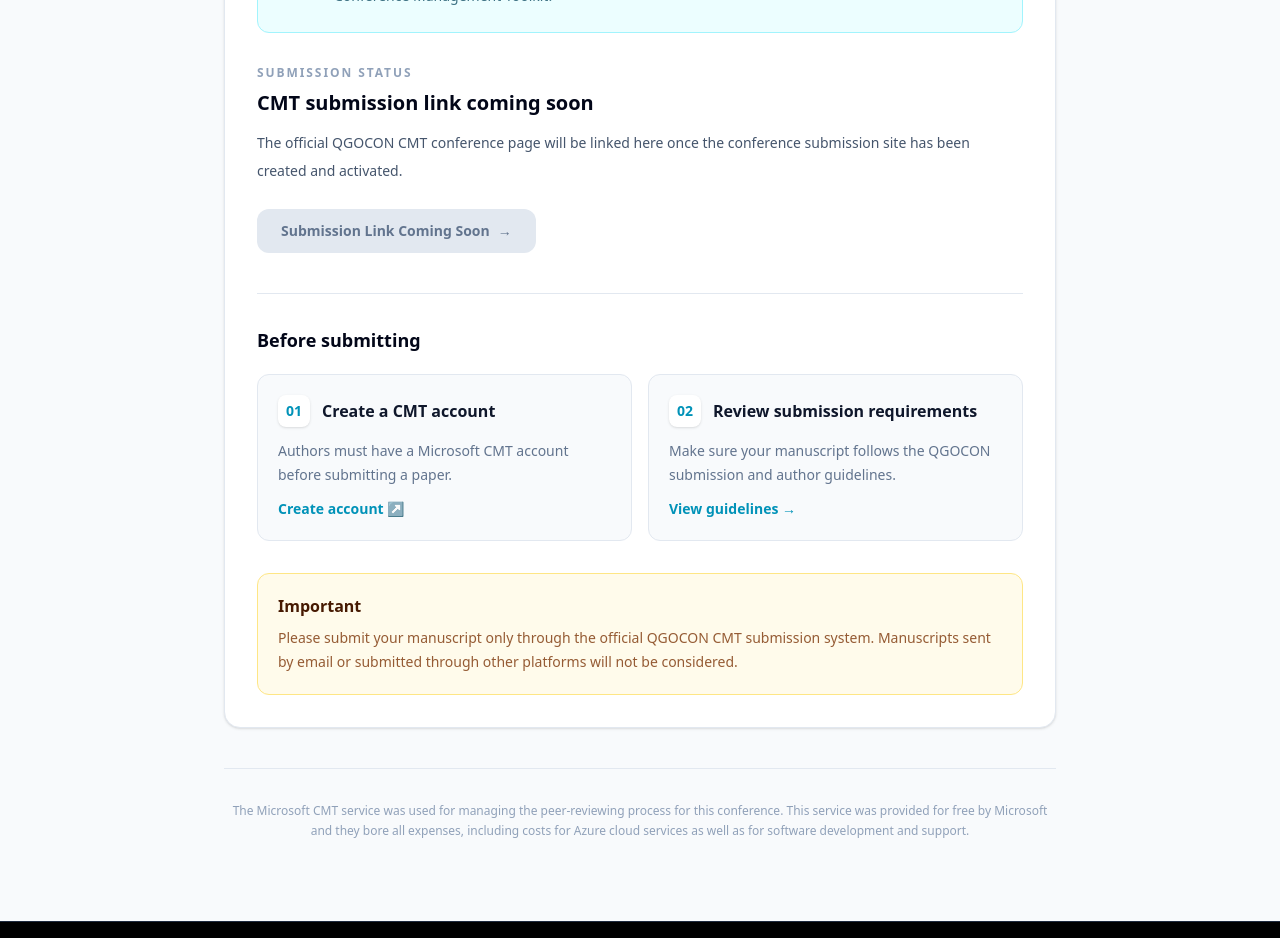
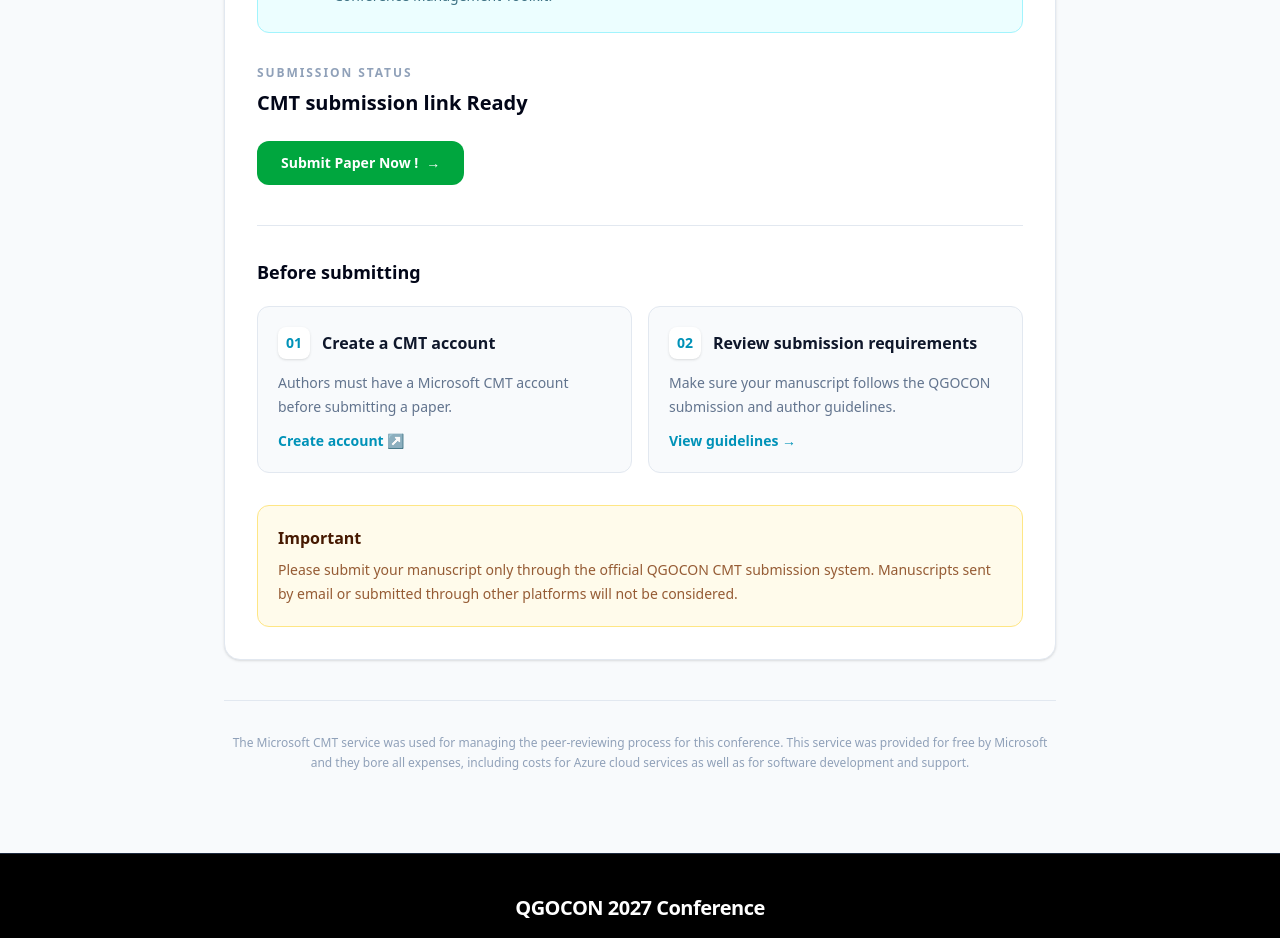
Before and after one commit to abhaysinghtomar97/qgocon, a Next.js app: page /where-to-submit in a window 1280 px wide. Shown: the part 540-1478 px from the top of the page. Built offline with nearby package versions, Linux system fonts and the light colour scheme.

Commit message:
Update : Final Touch to Data

```diff
--- a/src/app/cmt-acknowledgment/page.jsx
+++ b/src/app/cmt-acknowledgment/page.jsx
@@ -52,7 +52,7 @@
                 </p>
 
                 <p className="mt-2 font-semibold text-slate-900">
-                  2026
+                  2027
                 </p>
               </div>
             </div>
--- a/src/app/components/Main/Footer.jsx
+++ b/src/app/components/Main/Footer.jsx
@@ -3,7 +3,7 @@
     <footer className="w-full border-t border-slate-800 bg-black text-white">
       <div className="mx-auto max-w-7xl px-4 py-10 text-center sm:px-6 lg:px-8">
         <p className="text-xl font-bold tracking-tight text-white">
-          QGOCON Conference
+          QGOCON 2027 Conference
         </p>
 
         <p className="mx-auto mt-3 max-w-2xl text-sm leading-6 text-slate-400">
--- a/src/app/components/Main/Navbar.jsx
+++ b/src/app/components/Main/Navbar.jsx
@@ -128,7 +128,7 @@
 
             {/* SUBMIT BUTTON */}
             <Link
-              href="/where-to-submit"
+              href="https://cmt3.research.microsoft.com/QGOCON2027/Submission/Index"
               className="ml-2 rounded-xl bg-cyan-400 px-4 py-2.5 text-sm font-bold text-slate-950 transition hover:bg-cyan-300 hover:shadow-lg hover:shadow-cyan-400/20"
             >
               Submit Paper →
--- a/src/app/contact/page.jsx
+++ b/src/app/contact/page.jsx
@@ -49,7 +49,7 @@
           {/* Left Card */}
           <section className="rounded-2xl bg-slate-950 p-7 text-white shadow-sm sm:p-8">
             <span className="text-xs font-semibold uppercase tracking-[0.18em] text-cyan-400">
-              QGOCON 2026
+              QGOCON 2027
             </span>
 
             <h2 className="mt-4 text-2xl font-bold">
@@ -247,8 +247,31 @@
             Where to Submit
             <span aria-hidden="true">→</span>
           </a>
+
         </section>
+       {/* add style for border as dashed  */}
+        <div className="mt-10 rounded-2xl border text-center border-dashed border-black bg-white p-7 shadow-sm sm:p-8">
+          <h2 className="text-2xl font-bold text-slate-950">
+            Need Technical Assistance?
+          </h2>
 
+
+          <p className="mx-auto mt-3 max-w-xl text-sm leading-6 text-slate-900/70">
+            If you encounter any technical issues or bugs while using the
+            conference website or submission platform, please report them to
+            our technical support team.
+          </p>
+          <a
+            href="mailto:abhaysinghtomar97@gmail.com" >
+            <span className="mt-6 inline-flex items-center gap-2 rounded-xl bg-slate-950 px-6 py-3 text-sm font-bold text-white transition hover:bg-slate-800">
+              Report a Bug or Technical Issue
+              <span aria-hidden="true">→</span>
+            </span>
+            <p className="mt-4 text-sm text-slate-600">
+              Developer - Abhay Singh Tomar
+            </p>
+          </a>
+        </div>
       </div>
     </main>
   );
--- a/src/app/how-to-submit/page.jsx
+++ b/src/app/how-to-submit/page.jsx
@@ -82,7 +82,7 @@
               </p>
 
               <a
-                href="https://cmt3.research.microsoft.com/docs/help/general/account-creation.html"
+                href="https://cmt3.research.microsoft.com/User/Register"
                 target="_blank"
                 rel="noopener noreferrer"
                 className="mt-4 inline-flex items-center gap-2 text-sm font-semibold text-cyan-700 hover:text-cyan-900 hover:underline"
@@ -212,17 +212,14 @@
 
           {/* Replace # with the actual CMT conference URL */}
           <a
-            href="#"
+            href="https://cmt3.research.microsoft.com/QGOCON2027/Submission/Index"
             className="mt-6 inline-flex items-center gap-2 rounded-xl bg-cyan-400 px-6 py-3 text-sm font-bold text-slate-950 transition-all duration-200 hover:bg-cyan-300 hover:shadow-lg hover:shadow-cyan-400/20"
           >
-            CMT Submission Link Coming Soon
+            Click to Submit Paper
             <span aria-hidden="true">→</span>
           </a>
 
-          <p className="mt-4 text-xs text-slate-500">
-            The official submission link will be published once the QGOCON
-            CMT conference site is available.
-          </p>
+
         </section>
 
       </div>
--- a/src/app/submission-guidelines/page.jsx
+++ b/src/app/submission-guidelines/page.jsx
@@ -137,10 +137,10 @@
 
           {/* Replace href once CMT conference URL is available */}
           <a
-            href="#"
+            href="how-to-submit"
             className="mt-6 inline-flex items-center gap-2 rounded-xl bg-cyan-400 px-6 py-3 text-sm font-bold text-slate-950 transition-all duration-200 hover:bg-cyan-300 hover:shadow-lg hover:shadow-cyan-400/20"
           >
-            CMT Submission Link Coming Soon
+            How to Submit ??
           </a>
         </div>
 
--- a/src/app/where-to-submit/page.jsx
+++ b/src/app/where-to-submit/page.jsx
@@ -77,22 +77,17 @@
               </p>
 
               <h3 className="mt-2 text-xl font-bold text-slate-950">
-                CMT submission link coming soon
+                CMT submission link Ready
               </h3>
 
-              <p className="mt-3 text-sm leading-7 text-slate-600">
-                The official QGOCON CMT conference page will be linked here
-                once the conference submission site has been created and
-                activated.
-              </p>
 
-              {/* Replace "#" with the actual CMT URL */}
+
               <a
-                href="#"
-                className="mt-6 inline-flex cursor-not-allowed items-center gap-2 rounded-xl bg-slate-200 px-6 py-3 text-sm font-bold text-slate-500"
+                href="https://cmt3.research.microsoft.com/QGOCON2027/Submission/Index"
+                className="mt-6 inline-flex cursor-pointer items-center gap-2 rounded-xl hover:shadow-green-300  bg-green-600 px-6 py-3 text-sm font-bold text-white"
                 aria-disabled="true"
               >
-                Submission Link Coming Soon
+                Submit Paper Now !
                 <span aria-hidden="true">→</span>
               </a>
             </div>
```
